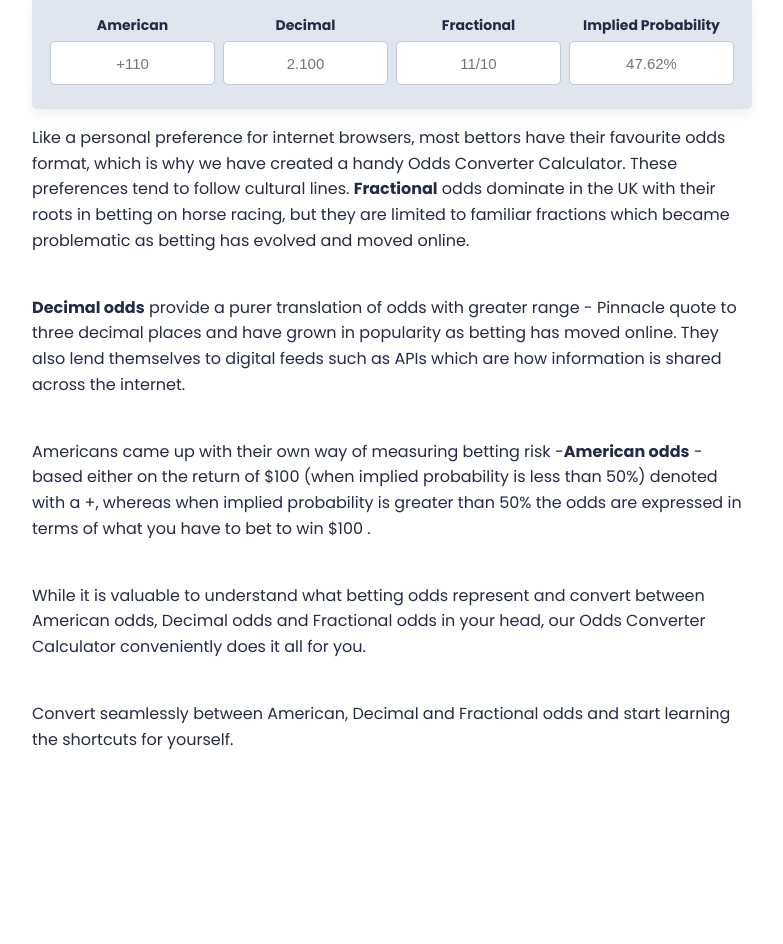
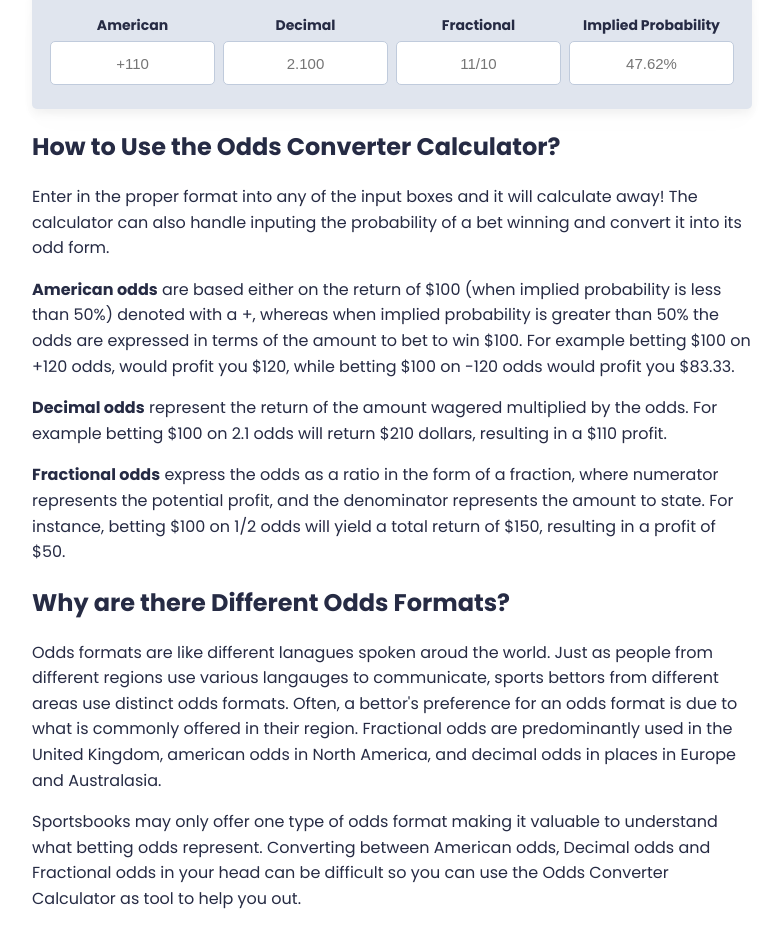
Before and after one commit to ale2cs/Sports-Betting-Web-Scraper, a Next.js app in the folder oddsea/: page /betting-calculators/odds-converter in a window 1280 px wide. Shown: the part 240-1184 px from the top of the page, without its empty margins (248-1031 px from the left). Before the commit the page ends 1024 px from the top, so only its background shows below. Built offline with nearby package versions, Linux system fonts and the light colour scheme.

Commit message:
Updated Odds Converter text

```diff
--- a/oddsea/app/betting-calculators/odds-converter/page.js
+++ b/oddsea/app/betting-calculators/odds-converter/page.js
@@ -4,6 +4,7 @@ import {
   convertOdds,
   oddsToProbability,
   probabilityToOdds,
+  validInput,
 } from "utils/calculator-utils";
 import calcStyles from "styles/calculators.module.css";
 import convertStyles from "styles/odds-converter.module.css";
@@ -15,7 +16,7 @@ export default function OddsConverter() {
   const [probability, setProbability] = useState("");
 
   const changeOdds = (e) => {
-    const {name, value} = e.target;
+    const { name, value } = e.target;
     const num = parseFloat(value);
     if (value == "") {
       setAmerican("");
@@ -37,16 +38,16 @@ export default function OddsConverter() {
           setProbability(oddsToProbability("decimal", num));
           break;
         case "fractional":
+          setFractional(value);
           const fractionalOddsPattern = /^(\d+)\/(\d+)$/;
-          setFractional(value);
           if (fractionalOddsPattern.test(value)) {
-            const [numerator, denominator] = value.split("/");
-            const decimalValue = parseInt(numerator) / parseInt(denominator);
-            setAmerican(convertOdds("fractional-american", decimalValue));
-            setDecimal(convertOdds("fractional-decimal", decimalValue));
-            setProbability(oddsToProbability("fractional", decimalValue));
+            setAmerican(convertOdds("fractional-american", value));
+            setDecimal(convertOdds("fractional-decimal", value));
+            setProbability(oddsToProbability("fractional", value));
           } else {
+            setAmerican("");
             setDecimal("");
+            setProbability("");
           }
           break;
         case "impliedProbability":
@@ -64,8 +65,8 @@ export default function OddsConverter() {
       <header className={calcStyles["calc-head"]}>
         <h1 className={calcStyles["calc-header"]}>Odds Converter Calculator</h1>
         <aside>
-          Our Odds Converter will convert Decimal odds, American odds and
-          Fractional odds into your chosen odds format.
+          The Odds Converter will convert odds between three most used odds
+          formats in the world and calculate its implied probability.
         </aside>
       </header>
       <main className={calcStyles["main-container"]}>
@@ -122,42 +123,48 @@ export default function OddsConverter() {
           </div>
         </section>
         <section className={calcStyles["calc-footer"]}>
+          <h2>How to Use the Odds Converter Calculator?</h2>
           <p>
-            Like a personal preference for internet browsers, most bettors have
-            their favourite odds format, which is why we have created a handy
-            Odds Converter Calculator. These preferences tend to follow cultural
-            lines. <strong>Fractional</strong> odds dominate in the UK with
-            their roots in betting on horse racing, but they are limited to
-            familiar fractions which became problematic as betting has evolved
-            and moved online.
+            Enter in the proper format into any of the input boxes and it will
+            calculate away! The calculator can also handle inputing the
+            probability of a bet winning and convert it into its odd form.
           </p>
           <p>
-            <br />
-            <strong>Decimal odds</strong> provide a purer translation of odds
-            with greater range - Pinnacle quote to three decimal places and have
-            grown in popularity as betting has moved online. They also lend
-            themselves to digital feeds such as APIs which are how information
-            is shared across the internet.
+            <strong>American odds</strong> are based either on the return of
+            $100 (when implied probability is less than 50%) denoted with a +,
+            whereas when implied probability is greater than 50% the odds are
+            expressed in terms of the amount to bet to win $100. For example
+            betting $100 on +120 odds, would profit you $120, while betting $100
+            on -120 odds would profit you $83.33.
           </p>
           <p>
-            <br />
-            Americans came up with their own way of measuring betting risk -
-            <strong>American odds</strong> - based either on the return of $100
-            (when implied probability is less than 50%) denoted with a +,
-            whereas when implied probability is greater than 50% the odds are
-            expressed in terms of what you have to bet to win $100 .
+            <strong>Decimal odds</strong> represent the return of the amount
+            wagered multiplied by the odds. For example betting $100 on 2.1 odds
+            will return $210 dollars, resulting in a $110 profit.
           </p>
           <p>
-            <br />
-            While it is valuable to understand what betting odds represent and
-            convert between American odds, Decimal odds and Fractional odds in
-            your head, our Odds Converter Calculator conveniently does it all
-            for you.
+            <strong>Fractional odds</strong> express the odds as a ratio in the
+            form of a fraction, where numerator represents the potential profit,
+            and the denominator represents the amount to state. For instance,
+            betting $100 on 1/2 odds will yield a total return of $150,
+            resulting in a profit of $50.
+          </p>
+          <h2>Why are there Different Odds Formats?</h2>
+          <p>
+            Odds formats are like different lanagues spoken aroud the world.
+            Just as people from different regions use various langauges to
+            communicate, sports bettors from different areas use distinct odds
+            formats. Often, a bettor's preference for an odds format is due to
+            what is commonly offered in their region. Fractional odds are
+            predominantly used in the United Kingdom, american odds in North
+            America, and decimal odds in places in Europe and Australasia.
           </p>
           <p>
-            <br />
-            Convert seamlessly between American, Decimal and Fractional odds and
-            start learning the shortcuts for yourself.
+            Sportsbooks may only offer one type of odds format making it
+            valuable to understand what betting odds represent. Converting
+            between American odds, Decimal odds and Fractional odds in your head
+            can be difficult so you can use the Odds Converter Calculator as
+            tool to help you out.
           </p>
         </section>
       </main>
--- a/oddsea/utils/calculator-utils.js
+++ b/oddsea/utils/calculator-utils.js
@@ -80,6 +80,7 @@ export const convertOdds = (conversion, odds) => {
 export const oddsToProbability = (format, odds) => {
   let probability = null;
   const round = 2;
+  const fractionalOddsPattern = /^(\d+)\/(\d+)$/;
   switch (format) {
     case "american":
       if (odds > 0) {
@@ -92,7 +93,11 @@ export const oddsToProbability = (format, odds) => {
       probability = (1 / odds) * 100;
       break;
     case "fractional":
-      probability = (1 / (odds + 1)) * 100;
+      if (fractionalOddsPattern.test(odds)) {
+        const [numerator, denominator] = odds.split("/");
+        const decimalValue = parseInt(numerator) / parseInt(denominator);
+        probability = (1 / (decimalValue + 1)) * 100;
+      }
       break;
   }
   return probability.toFixed(round);
```
